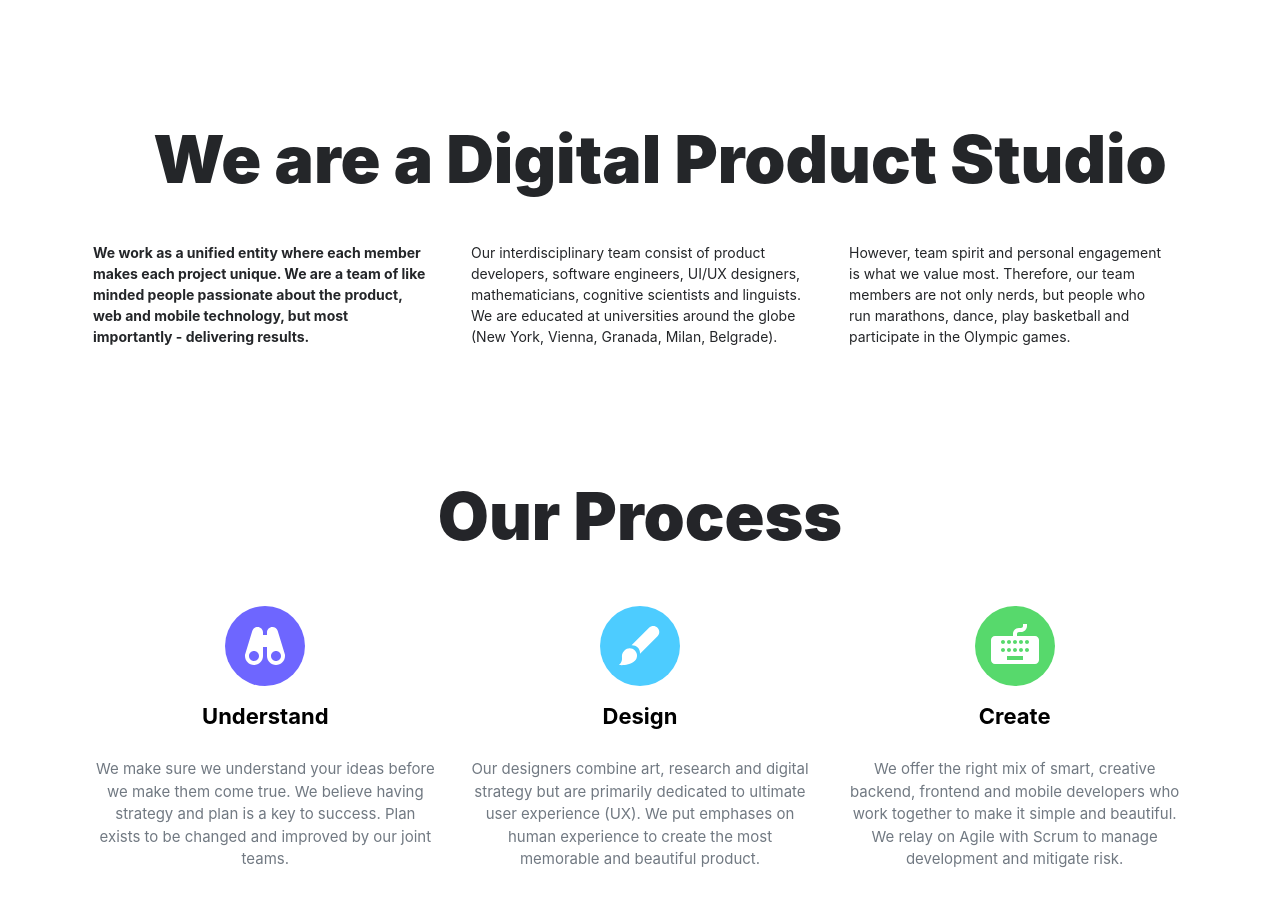
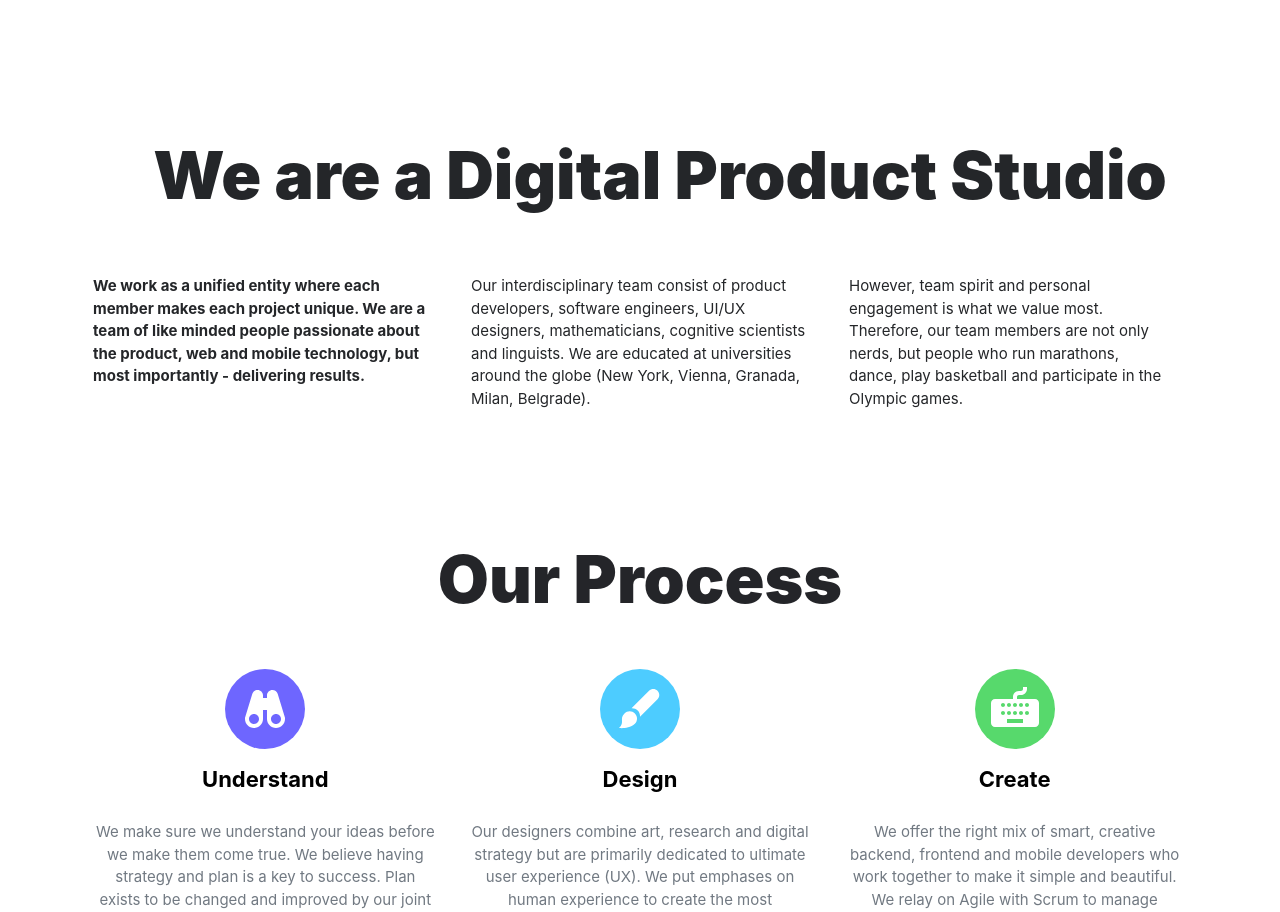
Before and after one commit to eggyyuliandika/30hilss-web, a Next.js app: page / in a window 1280 px wide. Shown: the part 1520-2432 px from the top of the page. Built offline with nearby package versions, Linux system fonts and the light colour scheme.

Commit message:
revisi #6

```diff
--- a/pages/index.js
+++ b/pages/index.js
@@ -340,7 +340,7 @@ export default function Home() {
       </div>  */}
 
 
-      {/* dekstop */}
+      {/* mobile */}
 
       <div className='px-[8px] max-w-[100%]'>
         <div className='md: flex justify-center'>
@@ -383,23 +383,23 @@ export default function Home() {
             <div className='text-[#242629] '>
               <div className='px-[15px]'>
                 <div className='text-center'>
-                  <h1 className='leading-none text-[44px] font-[900] mb-[50px] md:text-[66px] indent-[40px]'>We are a Digital Product Studio</h1>
+                  <h1 className='text-[43px] font-[900] mb-[50px] md:text-[66px] md:indent-[40px]'>We are a Digital Product Studio</h1>
                 </div>
-                <div className='md:grid grid-cols-3 gap-[40px]  '>
-                <div className='font-bold text-[14px] leading-[1.5] '>
+                <div className='md:grid grid-cols-3 gap-[40px] '>
+                  <div className='font-bold text-[15px] leading-[1.5] '>
                     <p>We work as a unified entity where each member makes each project unique. We are a team of like
                     minded people passionate about the product, web and mobile technology, but most importantly -
                     delivering results.
                     </p>
                   </div>
-                <div className='text-[14px] leading-[1.5]'>
+                  <div className='text-[15px] leading-[1.5]'>
                     <p>
                     Our interdisciplinary team consist of product developers, software engineers, UI/UX designers,
                     mathematicians, cognitive scientists and linguists. We are educated at universities around the globe
                     (New York, Vienna, Granada, Milan, Belgrade).
                     </p>
                   </div>
-                <div className='text-[14px] leading-[1.5] pr-[20px]'>
+                  <div className='text-[15px] leading-[1.5] pr-[20px]'>
                     <p>
                     However, team spirit and personal engagement is what we
                     value most. Therefore, our team members are not only nerds, but people who run marathons, dance,
@@ -518,6 +518,7 @@ export default function Home() {
                         We live in an era of information and innovation. We help you follow your audience and social
                       trends to stay on the top of the hill.
                       </p>
+                    </div>
                   </div>
                 </div>
               </div>
@@ -730,10 +731,8 @@ export default function Home() {
           </div>
         </div>
       </div>
+     </div>
 
-
-    </div>
-  </div>
 
 
   )
```
Lines whose indentation alone changed are shown as unchanged.
